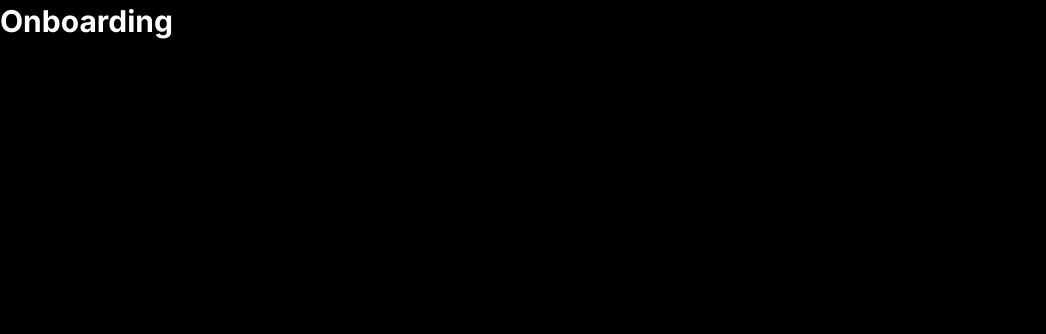
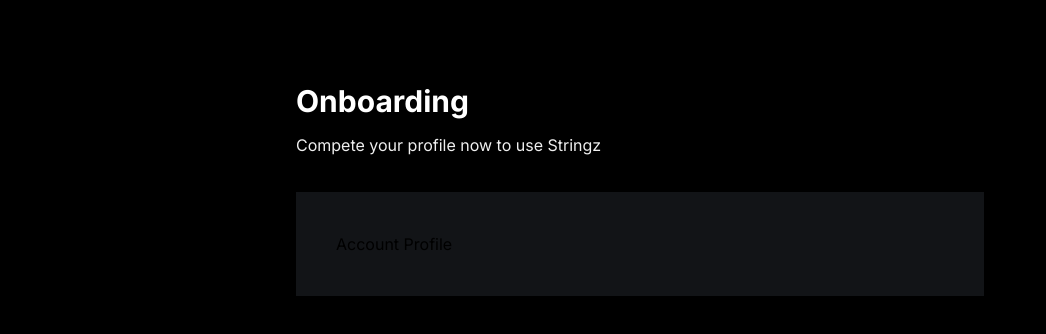
Before and after one commit to AishiD/Stringzzz, a Next.js app: page /onboarding in a window 1280 px wide. Shown: the top 334 px of the page, without its empty margins (0-1046 px from the left). Built offline with nearby package versions, Linux system fonts and the light colour scheme; no server answers.

Commit message:
onboarding started

```diff
--- a/app/(auth)/onboarding/page.tsx
+++ b/app/(auth)/onboarding/page.tsx
@@ -1,9 +1,28 @@
+import AccountProfile from "@/components/forms/AccountProfile";
+import { currentUser } from "@clerk/nextjs/server";
+
 async function Page() {
-    return(
-        <main>
-            <h1 className="head-text">Onboarding</h1>
-        </main>
-    )
+    const user = await currentUser();
+    const userInfo = {};
+    const userData = {
+        id: user?.id,
+        objectId: userInfo?._id,
+        username: userInfo?.username || user?.username,
+        name: userInfo?.name || user?.firstName || "",
+        bio: userInfo?.bio || "",
+        image: userInfo?.image || user?.imageUrl,
+    }
+  return (
+    <main className="mx-auto flex flex-col justify-start px-10 py-20 max-w-3xl">
+      <h1 className="head-text">Onboarding</h1>
+      <p className="text-base-regular mt-3 text-light-2">
+        Compete your profile now to use Stringz
+      </p>
+      <section className="mt-9 bg-dark-2 p-10">
+        <AccountProfile user={userData} btnTitle="Continue"/>
+      </section>
+    </main>
+  );
 }
 
 export default Page;
--- /dev/null
+++ b/components/forms/AccountProfile.tsx
@@ -0,0 +1,23 @@
+"use client"
+
+
+interface Props{
+    user: {
+        id: string;
+        objectId: string;
+        username: string;
+        name: string;
+        bio: string;
+        image: string;
+    };
+    btnTitle: string;
+}
+const AccountProfile = ({user,btnTitle}:Props) => {
+    return (
+        <div>
+            Account Profile
+        </div>
+    )
+}
+
+export default AccountProfile;
--- a/components/shared/LeftSidebar.tsx
+++ b/components/shared/LeftSidebar.tsx
@@ -1,13 +1,20 @@
-"use client"
+"use client"; // Ensure this is at the top of the file
 import { sidebarLinks } from "@/constants";
 import Link from "next/link";
 import Image from "next/image";
 import { usePathname, useRouter } from "next/navigation";
-import { SignedIn, SignOutButton } from "@clerk/nextjs";
+import { SignedIn, useClerk } from "@clerk/nextjs";
 
 function LeftSidebar() {
   const pathname = usePathname();
   const router = useRouter();
+  const { signOut } = useClerk(); // Use useClerk to access Clerk functions
+
+  const handleSignOut = async () => {
+    await signOut(); // Sign out the user
+    router.push('/sign-in'); // Redirect to sign-in page
+  };
+
   return (
     <section className="custom-scrollbar leftsidebar">
       <div className="flex flex-1 w-full flex-col gap-6 px-6">
@@ -35,8 +42,7 @@
       </div>
       <div className="mt-10 px-6">
         <SignedIn>
-            <SignOutButton signOutCallback={()=>router.push('/sign-in')}>
-              <div className='flex cursor-pointer gap-4 p-4'>
+          <div className='flex cursor-pointer gap-4 p-4' onClick={handleSignOut}>
             <Image
               src='/assets/logout.svg'
               alt='logout'
@@ -45,10 +51,10 @@
             />
             <p className="text-light-2 max-lg:hidden">Logout</p>
           </div>
-            </SignOutButton>
         </SignedIn>
       </div>
     </section>
   );
 }
+
 export default LeftSidebar;
--- a/components/shared/Topbar.tsx
+++ b/components/shared/Topbar.tsx
@@ -1,3 +1,4 @@
+"use client"; // Ensure this is at the top of the file
 import { OrganizationSwitcher, SignedIn, SignOutButton } from "@clerk/nextjs";
 import Image from "next/image";
 import Link from "next/link";
@@ -27,6 +28,7 @@
           </SignedIn>
         </div>
 
+        <SignedIn>
           <OrganizationSwitcher
             appearance={{
               baseTheme: dark,
@@ -35,6 +37,7 @@
               },
             }}
           />
+        </SignedIn>
       </div>
     </nav>
   );
```
Lines whose indentation alone changed are shown as unchanged.
